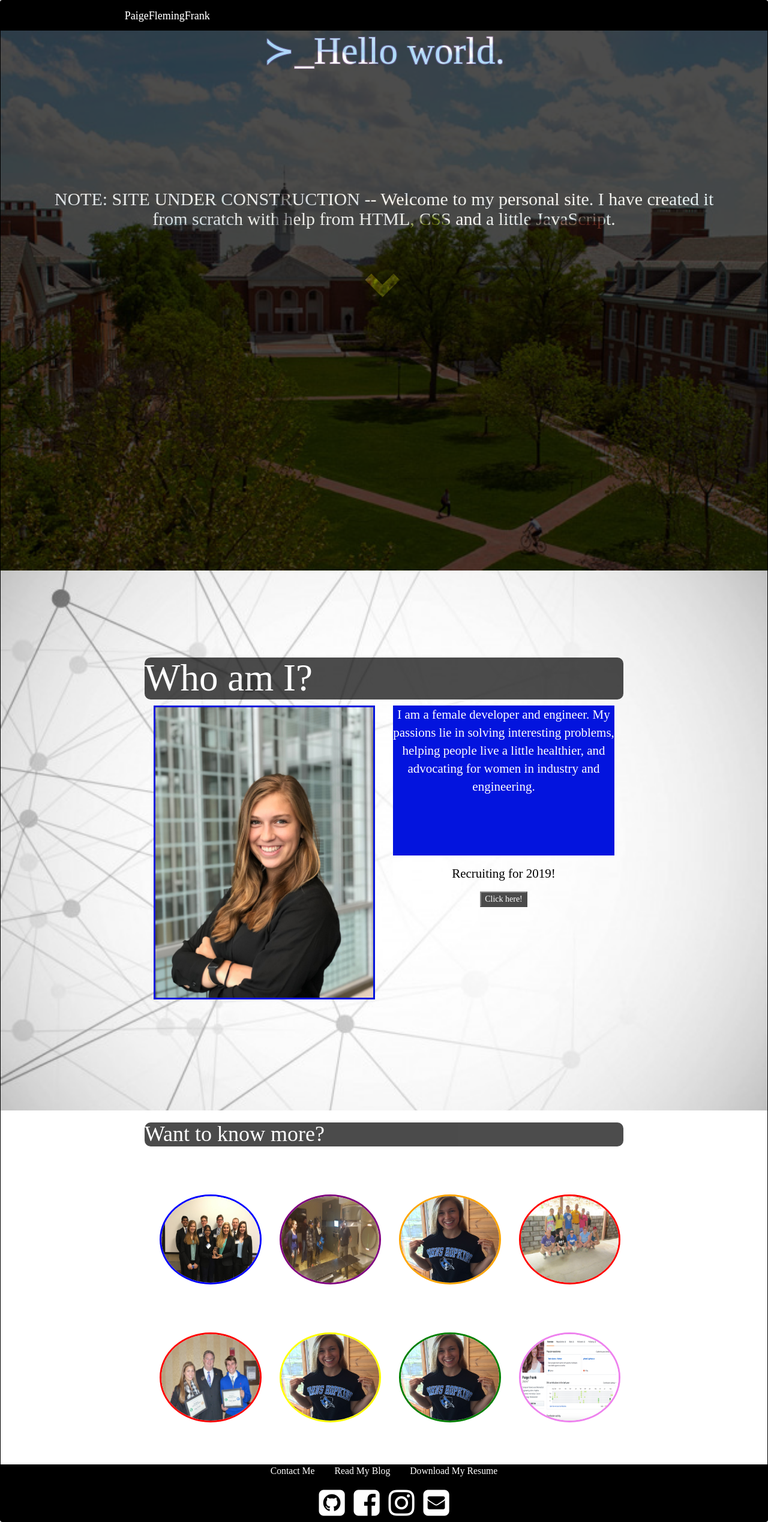
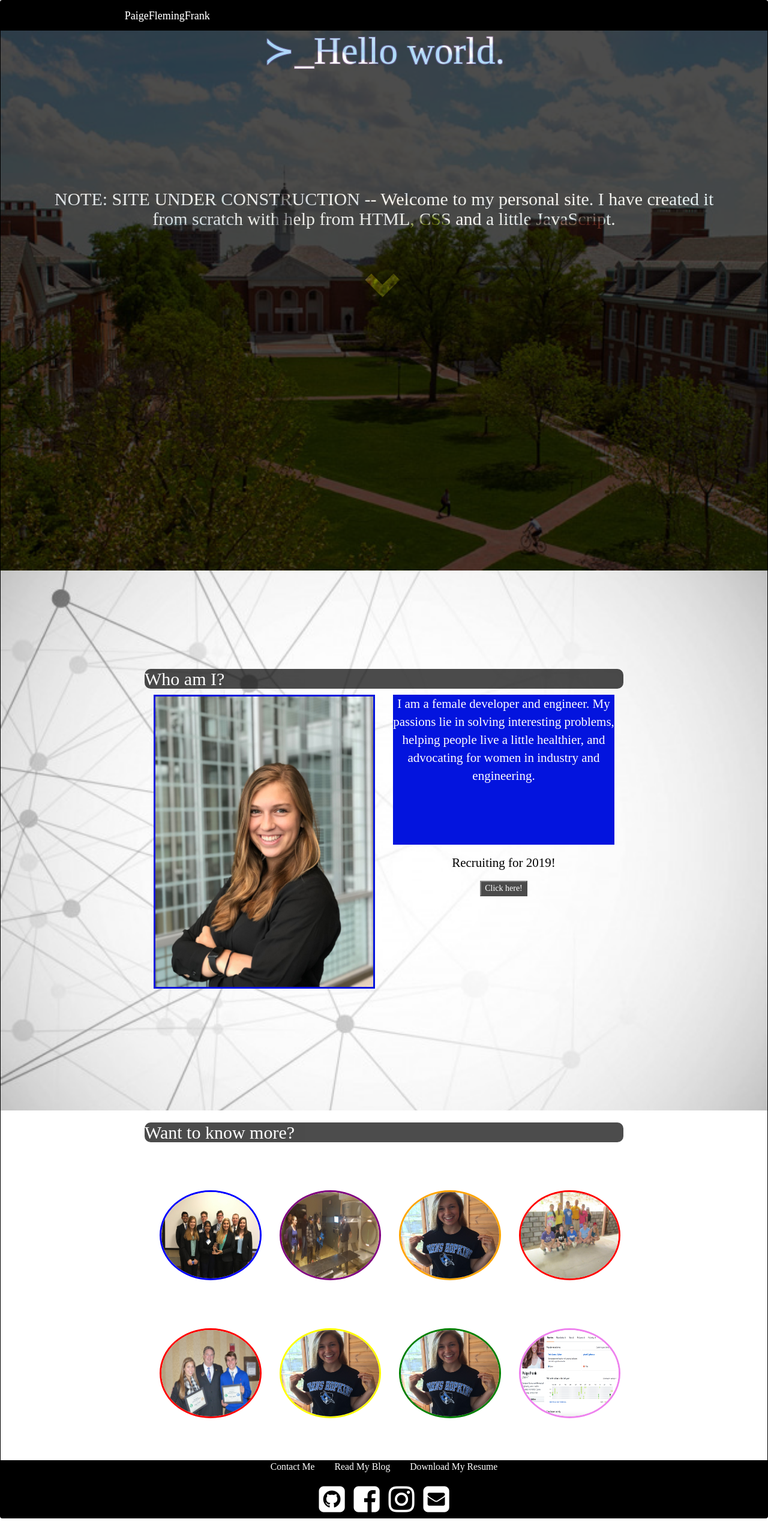
Before and after one commit to pfrank7/pfrank7.github.io, a Jekyll site: the page built from index.html, in a window 1280 px wide. Shown: the whole page at 60% size. Built offline with Jekyll 4.4.1, drawn with Linux system fonts in a browser that asks for light colours; nearby versions of some CDN libraries.

Commit message:
Update index.html

```diff
--- a/index.html
+++ b/index.html
@@ -105,7 +105,7 @@ title: Paige Frank
 		<div class = "container">
 			<div class = "row" id = "margin" style = "margin-top:0px" >
 				<div class = "header">
-					<h1 style = "color:white; background-color:black; border-radius:10px; opacity:.7;" > Who am I? </h1>
+					<h2 style = "color:white; background-color:black; border-radius:10px; opacity:.7;" > Who am I? </h2>
 				</div>
 				<div class = "col-sm-6">
 					<img style = "border:solid; border-color: #0314DE; height:auto; width: 100%;" src="../photos/IMG_0413.jpg" alt="Paige Frank">
@@ -124,7 +124,7 @@ title: Paige Frank
 		<div class = "container">
 			<div class = "row" id = "margin" style = "margin-top:0px" >
 				<div class = "header" id = "header_font">
-					<h1 style = "color:white; background-color:black; border-radius:10px; opacity:.7;" > Want to know more? </h1>
+					<h2 style = "color:white; background-color:black; border-radius:10px; opacity:.7;" > Want to know more? </h2>
 				</div>
 			</div>
 			<div class = "row text-center" id = "margin">
```
